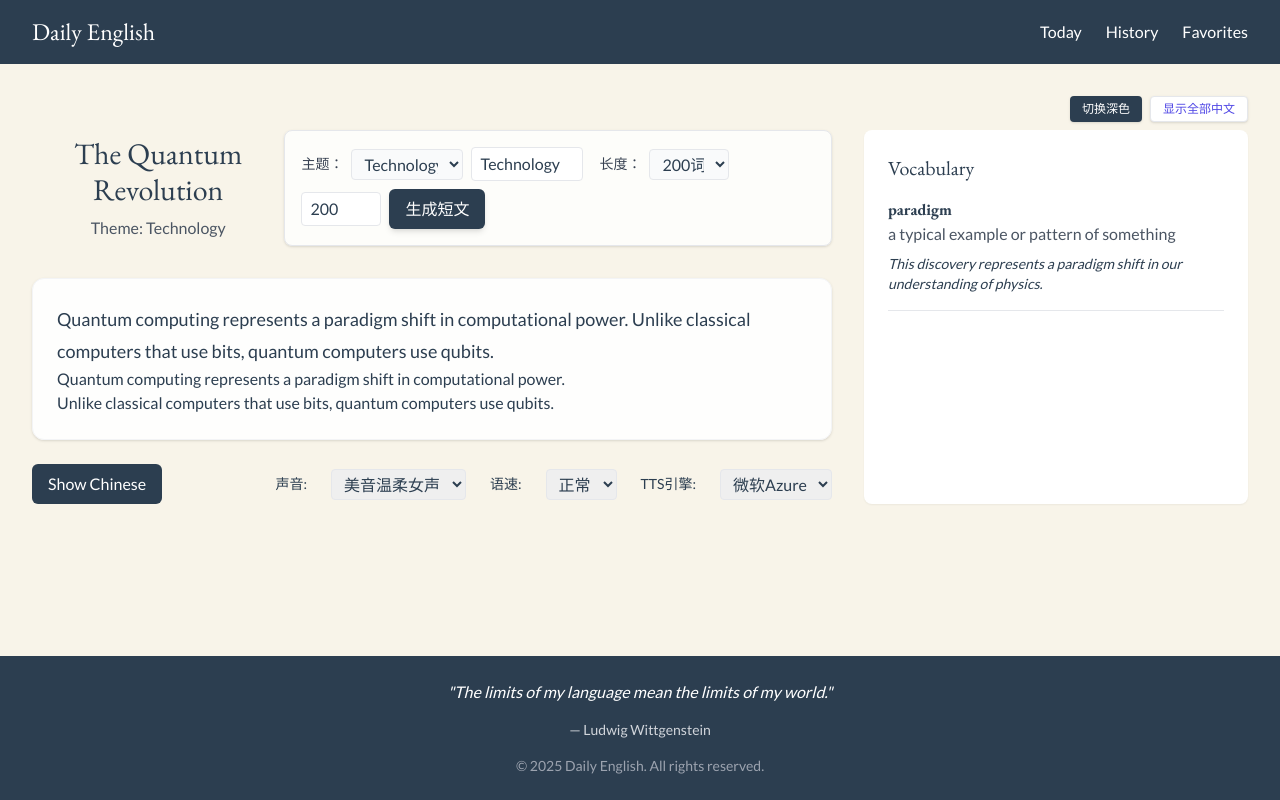
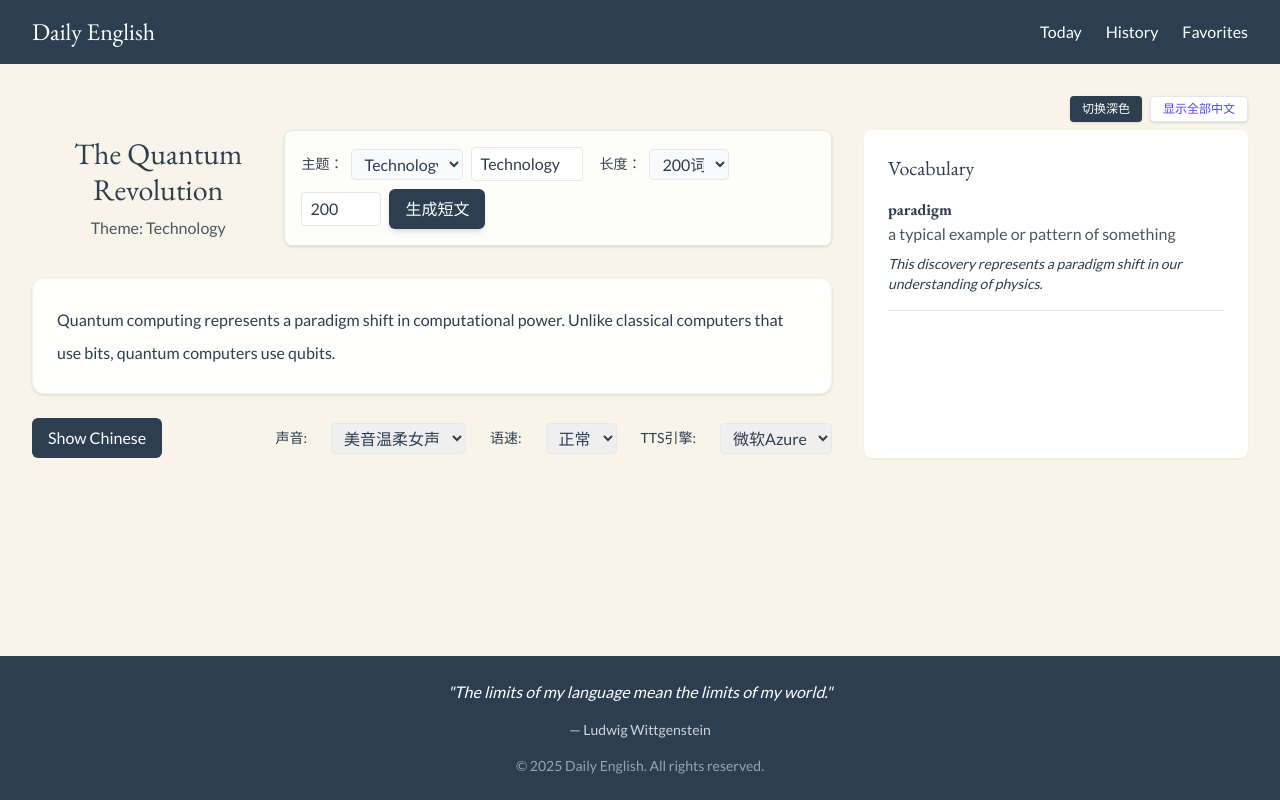
Before and after one commit to startfromit/ai_english_learning, a Next.js app: page / in a window 1280 px wide. Built offline with nearby package versions, Linux system fonts and the light colour scheme.

Commit message:
update ui

```diff
--- a/src/app/components/ArticlePanel.tsx
+++ b/src/app/components/ArticlePanel.tsx
@@ -165,122 +165,55 @@ export default function ArticlePanel() {
   ];
   const LENGTH_PRESETS = [100, 150, 200, 250, 300];
 
-  // 让英文段落自然换行，只有内容中包含换行符时才换行
-  const renderParagraph = () => {
-    // 将句子数组转换为带有换行符的文本
-    const paragraphText = articleState.sentences.map(s => s.english).join(' ');
-
-    // 计算每个句子的位置信息
-    const [sentencePositions, setSentencePositions] = useState<Array<{start: number, end: number, width: number}>>([]);
-    const [hoveredIndex, setHoveredIndex] = useState<number | null>(null);
-    const textRef = useRef<HTMLParagraphElement>(null);
-
-    // 更新句子位置信息
-    useEffect(() => {
-      if (!textRef.current) return;
-
-      const text = textRef.current.textContent || '';
-      const positions = [];
-      let currentPos = 0;
-
-      for (const sentence of articleState.sentences) {
-        const start = text.indexOf(sentence.english, currentPos);
-        if (start === -1) {
-          positions.push({ start: currentPos, end: currentPos, width: 0 });
-          continue;
-        }
-        const end = start + sentence.english.length;
-        // 创建一个临时的span来测量实际渲染宽度
-        const tempSpan = document.createElement('span');
-        tempSpan.textContent = sentence.english;
-        tempSpan.style.visibility = 'hidden';
-        tempSpan.style.position = 'absolute';
-        tempSpan.style.pointerEvents = 'none';
-        document.body.appendChild(tempSpan);
-        const width = tempSpan.offsetWidth;
-        document.body.removeChild(tempSpan);
-
-        positions.push({ start, end, width });
-        currentPos = end;
-      }
-
-      setSentencePositions(positions);
-    }, [articleState.sentences]);
-
-    return (
-      <div className="relative">
-        <p
-          ref={textRef}
-          className="text-lg leading-8 font-normal whitespace-pre-wrap relative z-10"
-        >
-          {paragraphText}
-        </p>
-
-        {/* 为每个句子添加悬浮效果和中文提示 */}
-        {articleState.sentences.map((s, idx) => {
-          const pos = sentencePositions[idx];
-          if (!pos) return null;
-
-          return (
-            <div key={idx} className="inline-flex items-center group relative">
+  // 只保留一块英文段落展示，采用流式p标签+span方案
+  const renderParagraph = () => (
+    <p className="text-lg leading-8 font-normal">
+      {articleState.sentences.map((s, idx) => (
         <span
-                className="relative hover:bg-yellow-100/30 dark:hover:bg-yellow-900/30 rounded cursor-pointer px-0.5 -mx-0.5"
-                style={{
-                  height: '1.5em',
-                  display: 'inline-flex',
-                  alignItems: 'center'
-                }}
-                onMouseEnter={() => setHoveredIndex(idx)}
-                onMouseLeave={() => setHoveredIndex(null)}
+          key={idx}
+          className="relative group cursor-pointer inline align-baseline"
+          style={{ fontFamily: 'inherit', fontWeight: 400, fontSize: '1rem' }}
+          onMouseEnter={() => setActiveIndex(idx)}
+          onMouseLeave={() => setActiveIndex(null)}
         >
           {s.english}
-
-                {/* 悬浮气泡显示中文 */}
+          {idx < articleState.sentences.length - 1 && ' '}
           <AnimatePresence>
-                  {hoveredIndex === idx && (
+            {activeIndex === idx && (
               <motion.div
                 initial={{ opacity: 0, y: 10, scale: 0.95 }}
                 animate={{ opacity: 1, y: -28, scale: 1 }}
                 exit={{ opacity: 0, y: 10, scale: 0.95 }}
                 transition={{ duration: 0.22 }}
                 className="absolute bottom-full left-1/2 -translate-x-1/2 z-30 px-3 py-1 bg-gray-800 text-white text-sm rounded shadow-lg pointer-events-none select-none whitespace-pre-line max-w-xs text-center"
-                      style={{ minWidth: 'max-content' }}
+                style={{ minWidth: 'max-content', maxWidth: 240 }}
               >
                 {s.chinese}
               </motion.div>
             )}
           </AnimatePresence>
-              </span>
-
-              {/* 朗读按钮 */}
           <AnimatePresence>
-                {hoveredIndex === idx && (
+            {activeIndex === idx && (
               <motion.button
                 initial={{ opacity: 0, scale: 0.8 }}
                 animate={{ opacity: 1, scale: 1 }}
                 exit={{ opacity: 0, scale: 0.8 }}
                 transition={{ duration: 0.15 }}
                 className="ml-1 p-1 rounded-full hover:bg-indigo-100 dark:hover:bg-indigo-800 transition-colors"
-                    onClick={(e) => {
+                onClick={e => {
                   e.stopPropagation();
                   handleSpeak(s.english, idx);
                 }}
                 title="朗读"
-                    onMouseEnter={() => setHoveredIndex(idx)} // Keep hover state when moving to button
               >
                 <SpeakerWaveIcon className="w-4 h-4 text-indigo-600 dark:text-indigo-400" />
               </motion.button>
             )}
           </AnimatePresence>
-
-              {/* 添加空格，除非是最后一个句子 */}
-              {idx < articleState.sentences.length - 1 && ' '}
-            </div>
+        </span>
+      ))}
+    </p>
   );
-        })}
-      </div>
-    );
-  };
 
   return (
     <div className={themeMode === 'light' ? '' : 'bg-[#2c3e50] text-[#f8f4e9] transition-colors duration-300'}>
```
Lines whose indentation alone changed are shown as unchanged.
